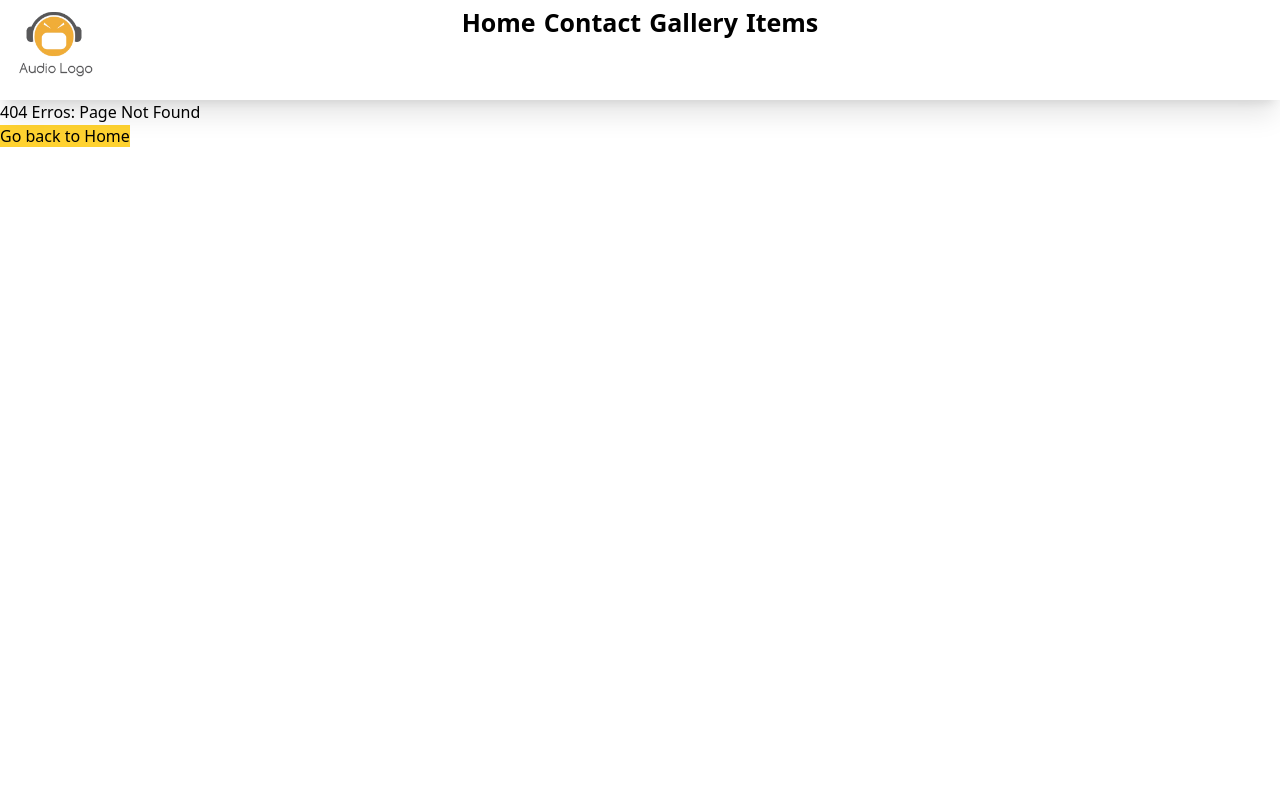
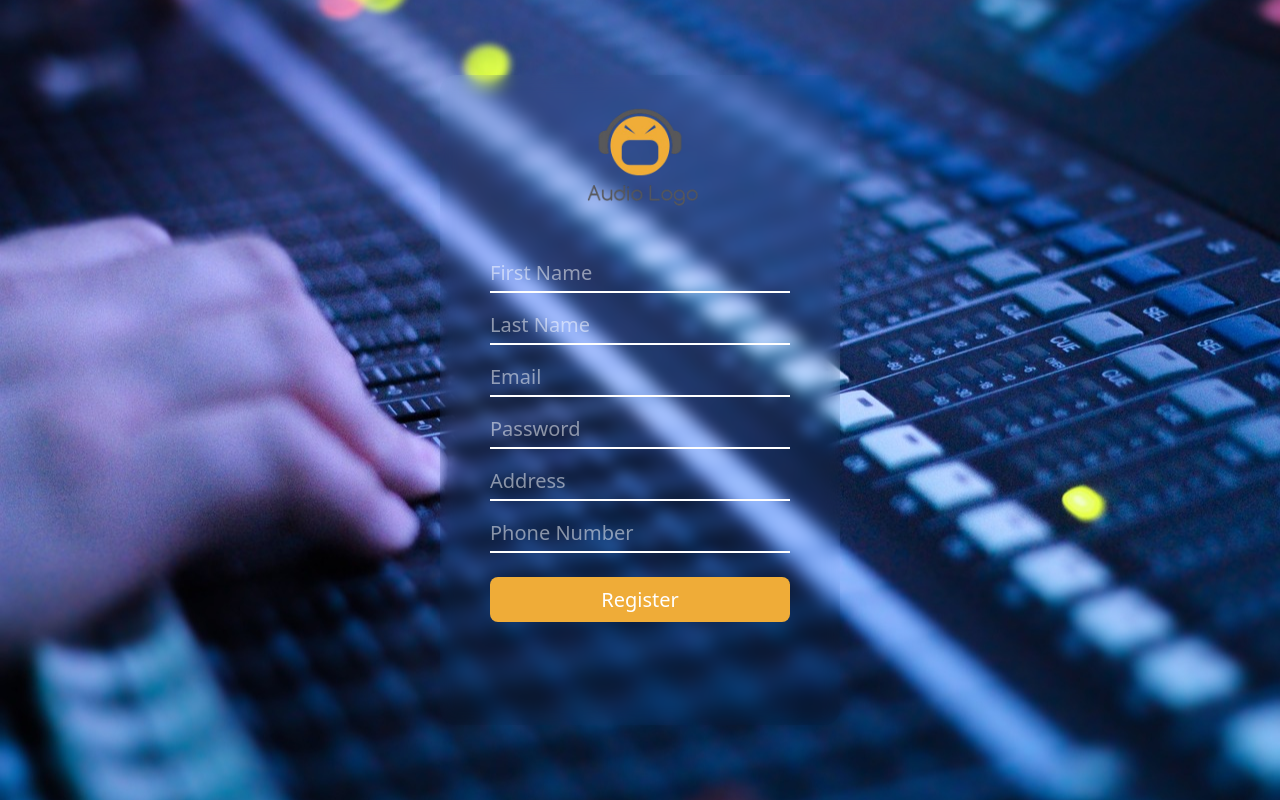
Before and after one commit to HVPasindu/Kv_audio_frontend, a React (Vite) app: page /register in a window 1280 px wide. Before the commit this address had no page. Built offline with nearby package versions, Linux system fonts and the light colour scheme.

Commit message:
create register page 😊

```diff
--- a/src/App.jsx
+++ b/src/App.jsx
@@ -6,6 +6,7 @@ import Adminpage from './page/admin/adminpage';
 import HomePage from './page/Home/homepage';
 import LoginPage from './page/login/login';
 import { Toaster } from 'react-hot-toast';
+import RegisterPage from './page/register/register';
 
 function App() {
 
@@ -18,6 +19,7 @@ function App() {
           <Route path='/admin/*' element={<Adminpage/>}/>
           <Route path='/*' element={<HomePage/>}/>
           <Route path="/login" element={<LoginPage/>}/>
+          <Route path="/register" element={<RegisterPage/>}/>
 
         </Routes>
       </BrowserRouter>
--- /dev/null
+++ b/src/page/register/register.css
@@ -0,0 +1,8 @@
+.bg-picture{
+    background-image: url('/login2.jpg');
+    background-size: cover;
+    background-position: center;
+    background-repeat: no-repeat;
+    height: 100vh;
+    position: relative;
+}
--- /dev/null
+++ b/src/page/register/register.jsx
@@ -0,0 +1,89 @@
+import { useState } from "react";
+import "./register.css";
+import toast from "react-hot-toast";
+import { useNavigate } from "react-router-dom";
+import axios from "axios";
+
+
+export default function RegisterPage() {
+  const [email, setEmail] = useState("");
+  const [password, setPassword] = useState("");
+  const [firstName, setFirstName] = useState("");
+  const [lastName, setLastName] = useState("");
+  //const [role, setRole] = useState("");
+  const [address, setAddress] = useState("");
+  const [phoneNumber, setPhoneNumber] = useState("");
+  const navigate=useNavigate();
+
+  function handleOnSubmit(){
+    axios.post(`${import.meta.env.VITE_BACKEND_URL}/api/user/`,{
+        email:email,
+        password:password,
+        firstName:firstName,
+        lastName:lastName,
+        //role:role,
+        address:address,
+        phoneNumber:phoneNumber
+    }).then((res)=>{
+        toast.success(res.data.message);
+        navigate("/login");
+
+    }).catch((err)=>{
+        toast.error(err?.response?.data?.error||"An error occured..")
+    })
+  }
+
+  return (
+    <div className="bg-picture h-screen flex justify-center items-center">
+      <div className="w-[400px] h-[650px] backdrop-blur-sm rounded-2xl flex flex-col items-center overflow-y-auto py-4">
+        <img
+          src="/logo.png"
+          alt="logo"
+          className="w-[150px] h-[150px] object-cover"
+        />
+
+        <input
+          type="text"
+          placeholder="First Name"
+          className="mt-3 w-[300px] h-[40px] bg-transparent border-b-2 border-white text-white text-xl outline-none"
+          onChange={(e) => setFirstName(e.target.value)}
+        />
+        <input
+          type="text"
+          placeholder="Last Name"
+          className="mt-3 w-[300px] h-[40px] bg-transparent border-b-2 border-white text-white text-xl outline-none"
+          onChange={(e) => setLastName(e.target.value)}
+        />
+        <input
+          type="email"
+          placeholder="Email"
+          className="mt-3 w-[300px] h-[40px] bg-transparent border-b-2 border-white text-white text-xl outline-none"
+          onChange={(e) => setEmail(e.target.value)}
+        />
+        <input
+          type="password"
+          placeholder="Password"
+          className="mt-3 w-[300px] h-[40px] bg-transparent border-b-2 border-white text-white text-xl outline-none"
+          onChange={(e) => setPassword(e.target.value)}
+        />
+
+        <input
+          type="text"
+          placeholder="Address"
+          className="mt-3 w-[300px] h-[40px] bg-transparent border-b-2 border-white text-white text-xl outline-none"
+          onChange={(e) => setAddress(e.target.value)}
+        />
+        <input
+          type="tel"
+          placeholder="Phone Number"
+          className="mt-3 w-[300px] h-[40px] bg-transparent border-b-2 border-white text-white text-xl outline-none"
+          onChange={(e) => setPhoneNumber(e.target.value)}
+        />
+
+        <button className="w-[300px] h-[45px] text-xl text-white rounded-lg bg-[#efac38] mt-6" onClick={handleOnSubmit}>
+          Register
+        </button>
+      </div>
+    </div>
+  );
+}
```
